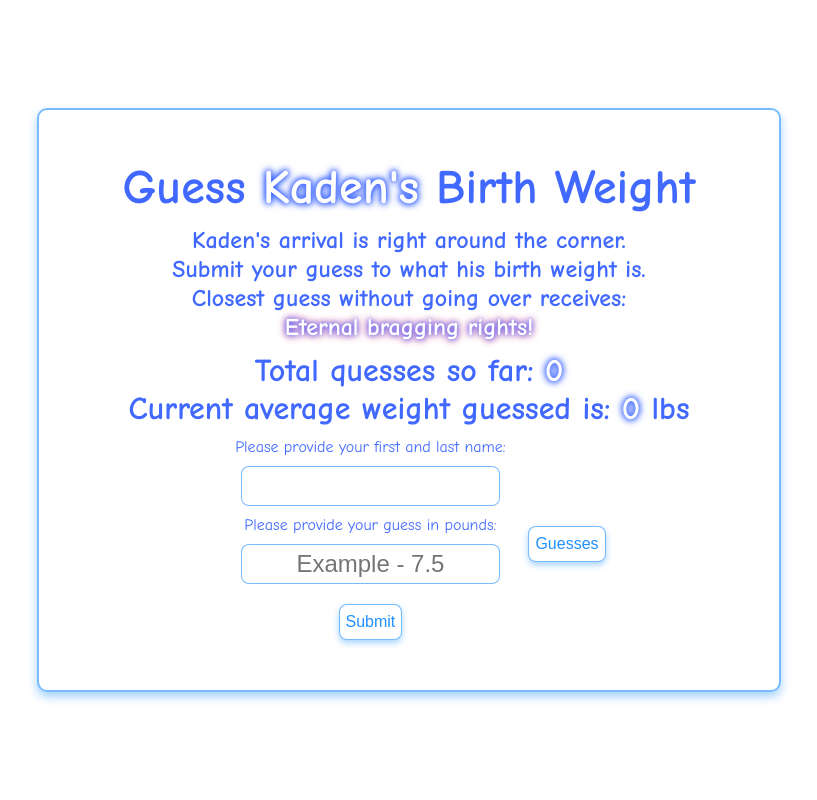
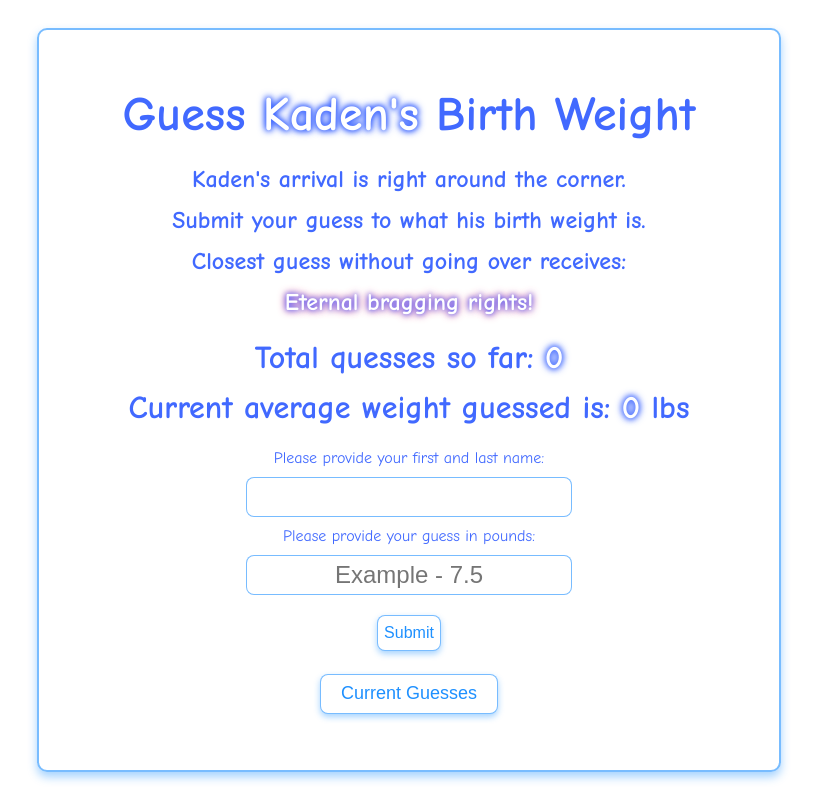
Before and after one commit to 8BitJustin/baby_weight_collector, a Flask app: page / in a window 1280 px wide. Shown: the whole page, without its empty margins (231-1048 px from the left). Run offline with Flask 2, Linux system fonts and the light colour scheme; data that the repository does not hold is empty.

Commit message:
Lots of updates...  First, added rows to guesses function so data is transferred to html. Next, guesses.html was coded to create a table with provided database data. Table was also formatted within styles.css file.

```diff
--- a/app.py
+++ b/app.py
@@ -98,7 +98,10 @@ def success():
 
 @app.route("/guesses", methods=['GET'])
 def guesses():
-    return render_template("guesses.html")
+    rows = db.session.query(Data)
+    return render_template('guesses.html',
+                           title='Overview',
+                           rows=rows)
 
 
 if __name__ == "__main__":
--- a/static/styles.css
+++ b/static/styles.css
@@ -28,6 +28,10 @@ input[type="number"] {
   -moz-appearance: textfield;
 }
 
+form {
+  width: 100%;
+}
+
 /********************/
 /* Index */
 /********************/
@@ -46,7 +50,7 @@ input[type="number"] {
   text-align: center;
   align-items: center; /* new */
   justify-content: center;
-  height: 60vh;
+  height: 80vh;
   width: 80vh;
   margin: auto;
   padding: 50px;
@@ -121,7 +125,7 @@ input[type="number"] {
   text-align: center;
   display: block;
   height: 36px;
-  width: 80%;
+  width: 50%;
   margin: 10px auto;
   border: 1px solid rgba(30, 144, 255, 0.6);
   border-radius: 8px;
@@ -133,6 +137,18 @@ input[type="number"] {
   margin-top: 10px;
   background-color: white;
   height: 36px;
+  border-radius: 8px;
+  border: 1px solid rgba(30, 144, 255, 0.6);
+  box-shadow: 0px 3px 6px rgba(30, 144, 255, 0.4);
+}
+
+.guesses_button {
+  color: rgba(30, 144, 255, 1);
+  font-size: 1.125em;
+  margin-top: 10px;
+  padding: 0 20px;
+  background-color: white;
+  height: 40px;
   border-radius: 8px;
   border: 1px solid rgba(30, 144, 255, 0.6);
   box-shadow: 0px 3px 6px rgba(30, 144, 255, 0.4);
--- a/templates/index.html
+++ b/templates/index.html
@@ -76,7 +76,7 @@
           <button type="submit" class="submit_button">Submit</button>
         </form>
         <form method="get" action="{{url_for('guesses')}}">
-          <input type="submit" value="Guesses" class="submit_button" />
+          <input type="submit" value="Current Guesses" class="guesses_button" />
         </form>
       </div>
     </div>
```
Also changed, not shown: other parts of static/styles.css (+42 -0 lines), templates/guesses.html (+13 -4 lines).
